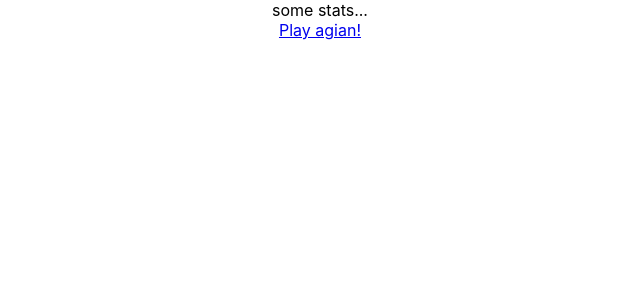
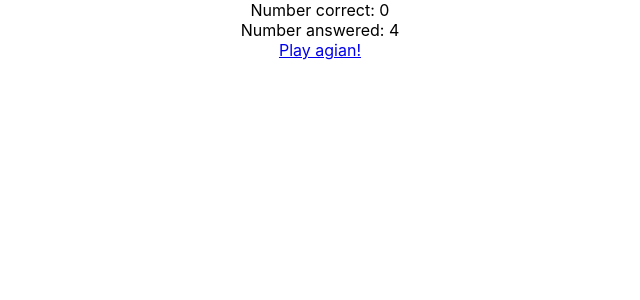
Before and after one commit to Nallooloo/quizgame, a React (Create React App) app: page /stats in a window 1280 px wide. Shown: the top 300 px of the page, without its empty margins (320-960 px from the left). Built offline with nearby package versions, Linux system fonts and the light colour scheme.

Commit message:
nowdisplays somestats

```diff
--- a/src/Pages/Stats.jsx
+++ b/src/Pages/Stats.jsx
@@ -1,11 +1,14 @@
 import React from "react";
 import { Link } from "react-router-dom";
 
-const Stats = () => {
+const Stats = ({ nbrCorrect, nbrQuestions, resetGame }) => {
   return (
     <div>
-      <div>some stats...</div>
-      <Link to="/play">Play agian!</Link>
+      <div>Number correct: {nbrCorrect}</div>
+      <div>Number answered: {nbrQuestions}</div>
+      <Link to="/play" onClick={() => resetGame()}>
+        Play agian!
+      </Link>
     </div>
   );
 };
```
